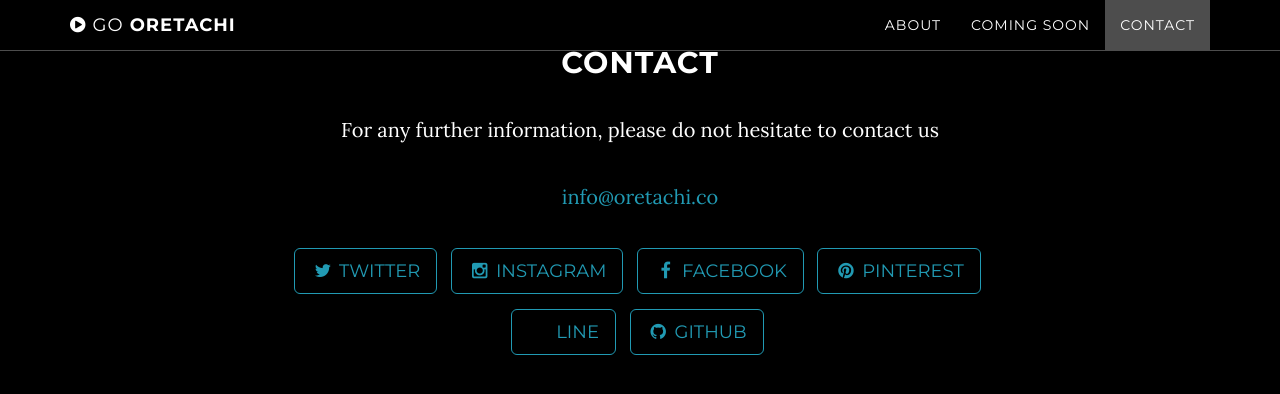
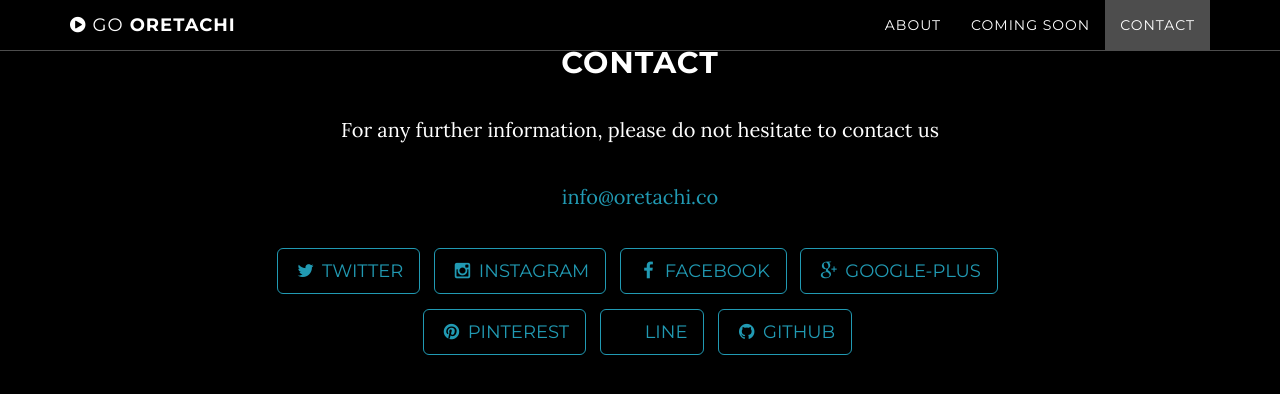
Before and after one commit to oretachi/oretachi.github.io, a Jekyll site: the page built from index.html, in a window 1280 px wide and 900 px high, scrolled down 2267 px. Shown: the top 394 px of the window. Built offline with Jekyll 4.4.1, drawn with Linux system fonts in a browser that asks for light colours.

Commit message:
Updated _config.yml

```diff
--- a/_config.yml
+++ b/_config.yml
@@ -20,6 +20,8 @@
     url: https://www.instagram.com/oretachi.co/
   - title: facebook
     url:
+  - title: google-plus
+    url:
   - title: pinterest
     url:
   - title: line
```
